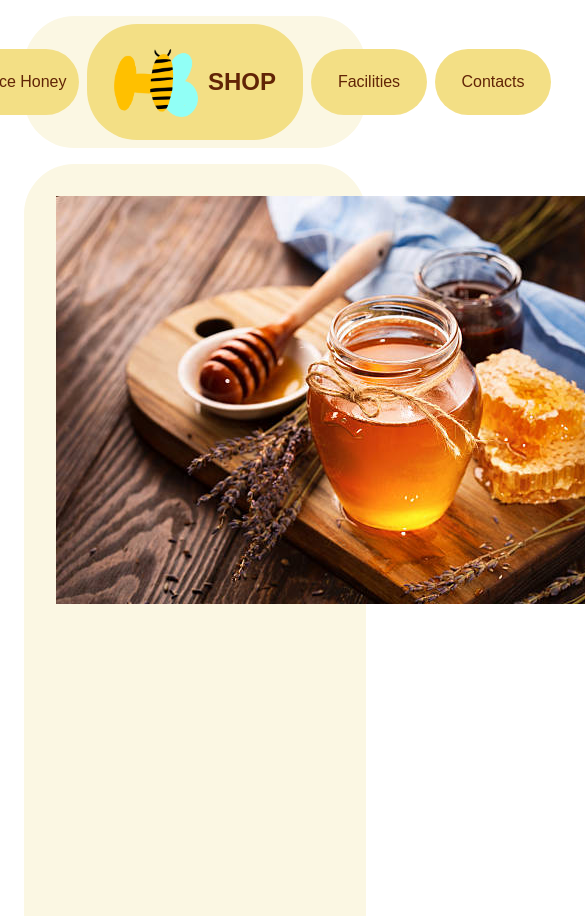
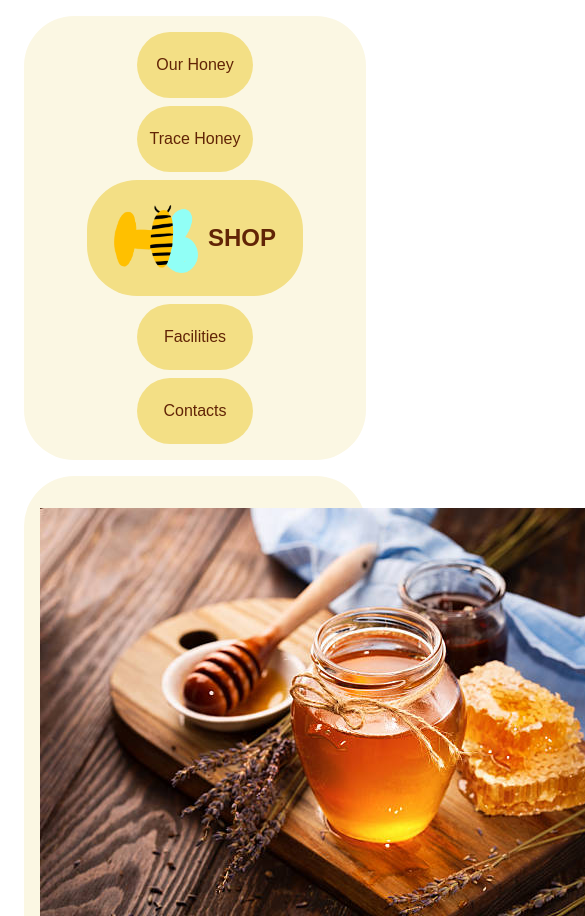
Before and after one commit to ChosenUndeaad/U2-Day3, a plain HTML site: page index.html in a window 390 px wide. Shown: the top 916 px of the page, 585 px wide, since content can reach past the window. Drawn offline with Linux system fonts and the light colour scheme.

Commit message:
Updated code

```diff
--- a/assets/style.css
+++ b/assets/style.css
@@ -7,7 +7,7 @@ nav {
   background-color: #fbf7e3;
   border-radius: 50px;
   display: flex;
-  justify-content: center; /* Centra la barra di navigazione orizzontalmente */
+  justify-content: center;
   align-items: center;
   height: 100px;
   padding: 1em;
@@ -22,6 +22,7 @@ nav ul {
   justify-content: center;
   align-items: center;
   gap: 0.5em;
+  flex-wrap: wrap;
 }
 
 nav ul li {
@@ -33,6 +34,7 @@ nav ul li {
   justify-content: center;
   align-items: center;
   padding: 0.5em;
+  flex-wrap: wrap;
 }
 
 nav ul li img {
@@ -63,11 +65,54 @@ main article {
 }
 
 article div {
-  padding: 1em 1em;
+  padding: 1em;
   justify-content: center;
   flex-wrap: wrap;
+  flex-direction: row;
+  align-items: center;
 }
 
 #honey {
   margin: 1em 0em 1em 1em;
+  flex-wrap: wrap;
 }
+
+.card-content {
+  flex-grow: 1;
+}
+
+/* MOBILE */
+
+@media screen and (max-width: 576px) {
+  nav {
+    display: flex;
+    justify-content: center;
+    align-items: center;
+    flex-direction: column;
+    height: auto;
+  }
+
+  nav ul {
+    flex-direction: column;
+  }
+}
+
+@media screen and (max-width: 576px) {
+  article {
+    flex-direction: column;
+  }
+
+  article div {
+    flex-direction: column;
+    align-items: center;
+    text-align: center;
+  }
+
+  #honey {
+    margin: 1em 0em;
+  }
+
+  article div img {
+    order: -1;
+  }
+}
```
